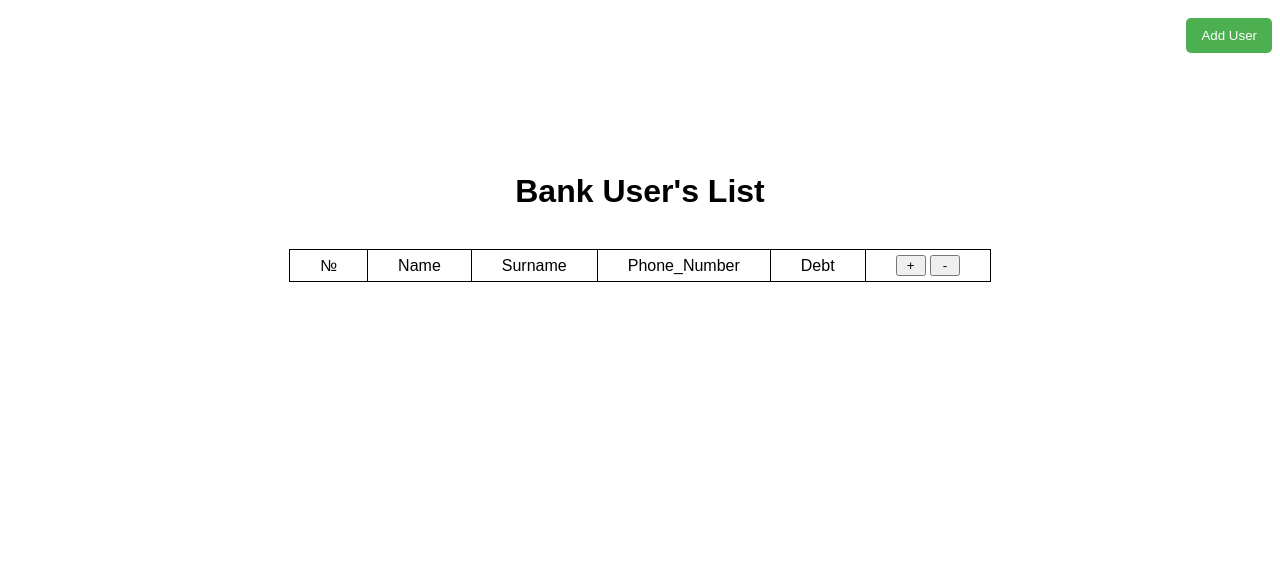
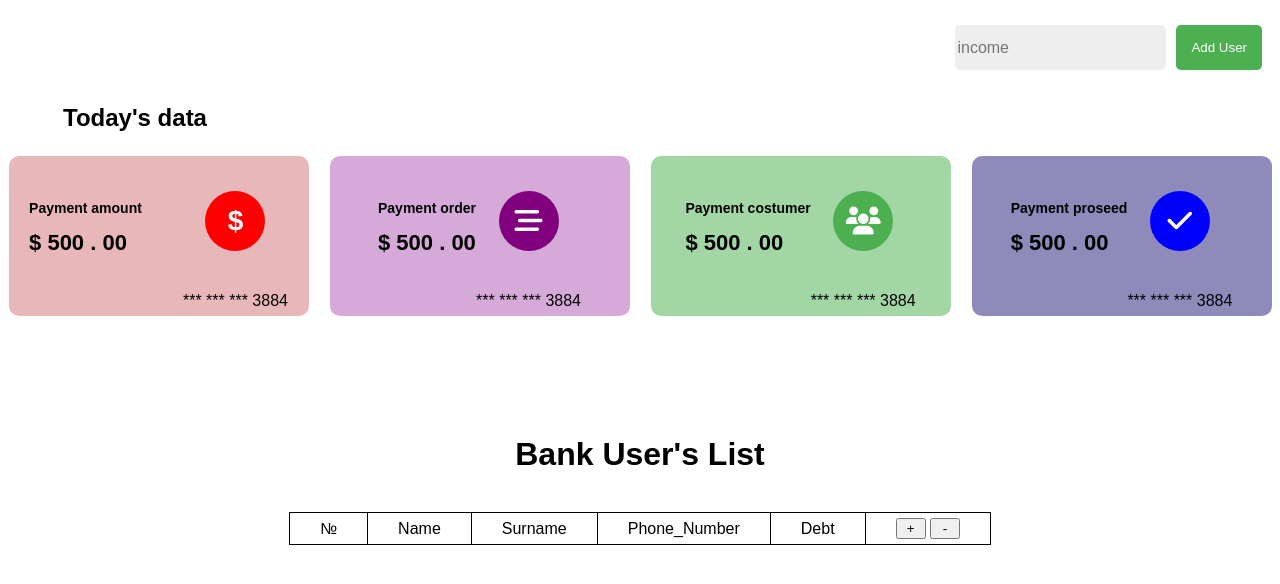
Before and after one commit to joraqulov/credit-schedule, a plain HTML site: page index.html in a window 1280 px wide. Drawn offline with Linux system fonts and the light colour scheme.

Commit message:
add new css

```diff
--- a/index.html
+++ b/index.html
@@ -1,19 +1,74 @@
 <!DOCTYPE html>
 <html lang="en">
   <head>
-    <meta charset="UTF-8">
-    <meta name="viewport" content="width=device-width, initial-scale=1.0">
-    <link rel="stylesheet" href="./main.css">
+    <meta charset="UTF-8" />
+    <meta name="viewport" content="width=device-width, initial-scale=1.0" />
+    <link
+      rel="stylesheet"
+      href="https://cdnjs.cloudflare.com/ajax/libs/font-awesome/6.5.1/css/all.min.css"
+      integrity="sha512-DTOQO9RWCH3ppGqcWaEA1BIZOC6xxalwEsw9c2QQeAIftl+Vegovlnee1c9QX4TctnWMn13TZye+giMm8e2LwA=="
+      crossorigin="anonymous"
+      referrerpolicy="no-referrer"
+    />
+    <link rel="stylesheet" href="./main.css" />
     <title>Document</title>
   </head>
   <body>
     <header id="header">
+      <!-- <i class="fa-solid fa-magnifying-glass"></i> -->
+      <input type="search" placeholder="income" />
       <button onclick="showinp()" id="headBtn">Add User</button>
     </header>
-    <main>
+    <h3>Today's data</h3>
+    <div class="pay">
+      <div class="amount">
+        <div class="amount_p">
+          <p>Payment amount</p>
+          <span> $ 500 . 00</span>
+        </div>
+        <div class="dolir">
+          <p>$</p>
+        </div>
+        <br />
+        <span>*** *** *** 3884</span>
+      </div>
+      <div class="order">
+        <div class="amount_p">
+          <p>Payment order</p>
+          <span> $ 500 . 00</span>
+        </div>
+        <div class="dolir">
+          <p id="order-bar"><i class="fa-solid fa-bars-staggered"></i></p>
+        </div>
+        <br />
+        <span>*** *** *** 3884</span>
+      </div>
+      <div class="costumer">
+        <div class="amount_p">
+          <p>Payment costumer</p>
+          <span> $ 500 . 00</span>
+        </div>
+        <div class="dolir">
+          <p id="user-ber"><i class="fa-solid fa-users"></i></p>
+        </div>
+        <br />
+        <span>*** *** *** 3884</span>
+      </div>
+      <div class="proseed">
+        <div class="amount_p">
+          <p>Payment proseed</p>
+          <span> $ 500 . 00</span>
+        </div>
+        <div class="dolir">
+          <p id="chek-bar"><i class="fa-solid fa-check"></i></p>
+        </div>
+        <br />
+        <span>*** *** *** 3884</span>
+      </div>
+    </div>
     <div class="table_part">
       <h1>Bank User's List</h1>
-            <br>
+      <br />
       <div class="teybl">
         <table>
           <thead>
@@ -23,29 +78,35 @@
               <td id="tableSurname">Surname</td>
               <td>Phone_Number</td>
               <td id="debt">Debt</td>
-                            <td><button id="plus">+</button> <button id="minus">-</button></td>
+              <td>
+                <button id="plus">+</button> <button id="minus">-</button>
+              </td>
             </tr>
           </thead>
           <tbody id="res"></tbody>
         </table>
       </div>
     </div>
-        <br>
+    <br />
     <div class="user_part" id="userForm">
       <form id="addUserForm">
         <label for="name">Name:</label>
-              <input type="text" id="name" name="name" placeholder="name">
+        <input type="text" id="name" name="name" placeholder="name" />
         <label for="surname">Surname:</label>
-              <input type="text" id="surname" name="surname" placeholder="surname">
+        <input type="text" id="surname" name="surname" placeholder="surname" />
         <label for="number">Phone_Number:</label>
-              <input type="number" id="number" name="number" placeholder="phone_number">
+        <input
+          type="number"
+          id="number"
+          name="number"
+          placeholder="phone_number"
+        />
         <label for="debt">Debt:</label>
-              <input type="number" id="inp_debt" name="debt" placeholder="debt">
+        <input type="number" id="inp_debt" name="debt" placeholder="debt" />
         <button type="submit" id="submit">Submit</button>
       </form>
     </div>
 
-
     <script src="./jes.js"></script>
   </body>
 </html>
--- a/main.css
+++ b/main.css
@@ -27,12 +27,113 @@ width: 30px;
 .table_part {
     margin-top: 120px;
 }
+header input {
+  height: 45px;
+  border-radius: 5px;
+  margin-right: 10px;
+  font-size: 16px;
+border-radius: 5px;
+  border: none;
+background-color: #eeeeee;
+}
 header {
-    display: flex;
+  margin-top: 15px;
+    display: grid;
+    grid-template-columns: auto auto auto;
     justify-content: end;
+    padding: 10px;
+
+}
+h3{
+  margin-left: 55px;
+  font-size: 24px;
+}
+.pay{
+  display: grid;
+  grid-template-columns: auto auto auto auto ;
+  gap: 20px;
+  justify-content: space-around;
+
+}
+.pay .amount{
+  display: grid;
+  grid-template-columns: auto auto;
+  justify-content:space-around;
+  align-items: center;
+  background-color: #e7b7ba;
+  border-radius: 10px;
+width: 300px;
+height: 160px;
+}
+.amount_p p{
+  font-size: 14px;
+  font-weight: 600;
+}
+.amount_p span{
+  font-size: 22px;
+  font-weight: 700;
+}
+.dolir {
+  display: flex;
+  justify-content: center;
+  align-items: center;
+  font-size: 28px;
+  color: white;
+  font-weight: 700;
+}
+.dolir p{
+  align-items: center;
+  display: flex;
+  justify-content: center;
+  background-color: red;
+  border-radius: 100%;
+  width: 60px;
+  height: 60px;
+}
+
+
+.pay .order{
+  display: grid;
+  grid-template-columns: auto auto;
+  align-items: center;
+  justify-content: center;
+  border-radius: 10px;
+width: 300px;
+height: 160px;
+background-color: #d5a9d8;
+}
+#order-bar{
+  background-color:#80007d;
+}
+#user-ber{
+  background-color: #4caf50;
+}
+#chek-bar{
+  background-color: blue;
+}
+.pay .costumer{
+  display: grid;
+  grid-template-columns: auto auto;
+  justify-content: center;
+  align-items: center;
+  border-radius: 10px;
+width: 300px;
+height: 160px;
+background-color: #a2d7a5;
+}
+.pay .proseed{
+  display: grid;
+  justify-content: center;
+  grid-template-columns: auto auto;
+  align-items: center;
+  border-radius: 10px;
+width: 300px;
+height: 160px;
+background-color:#8e8bbb;
+
 }
 #headBtn {
-    margin-top: 10px;
+    /* margin-top: 10px; */
     background-color: #4caf50;
     color: white;
     padding: 10px 15px;
```
Lines whose indentation alone changed are shown as unchanged.
